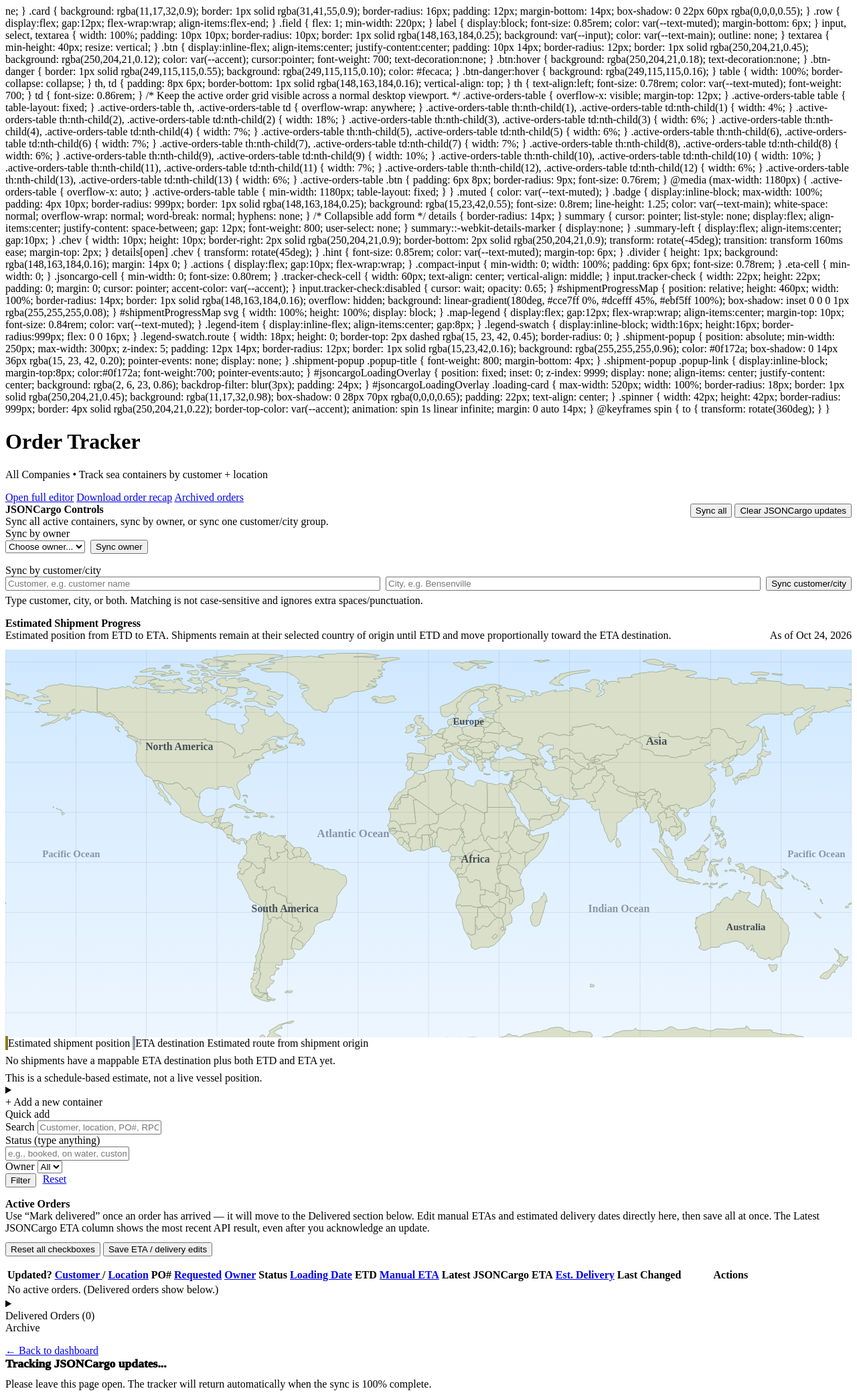
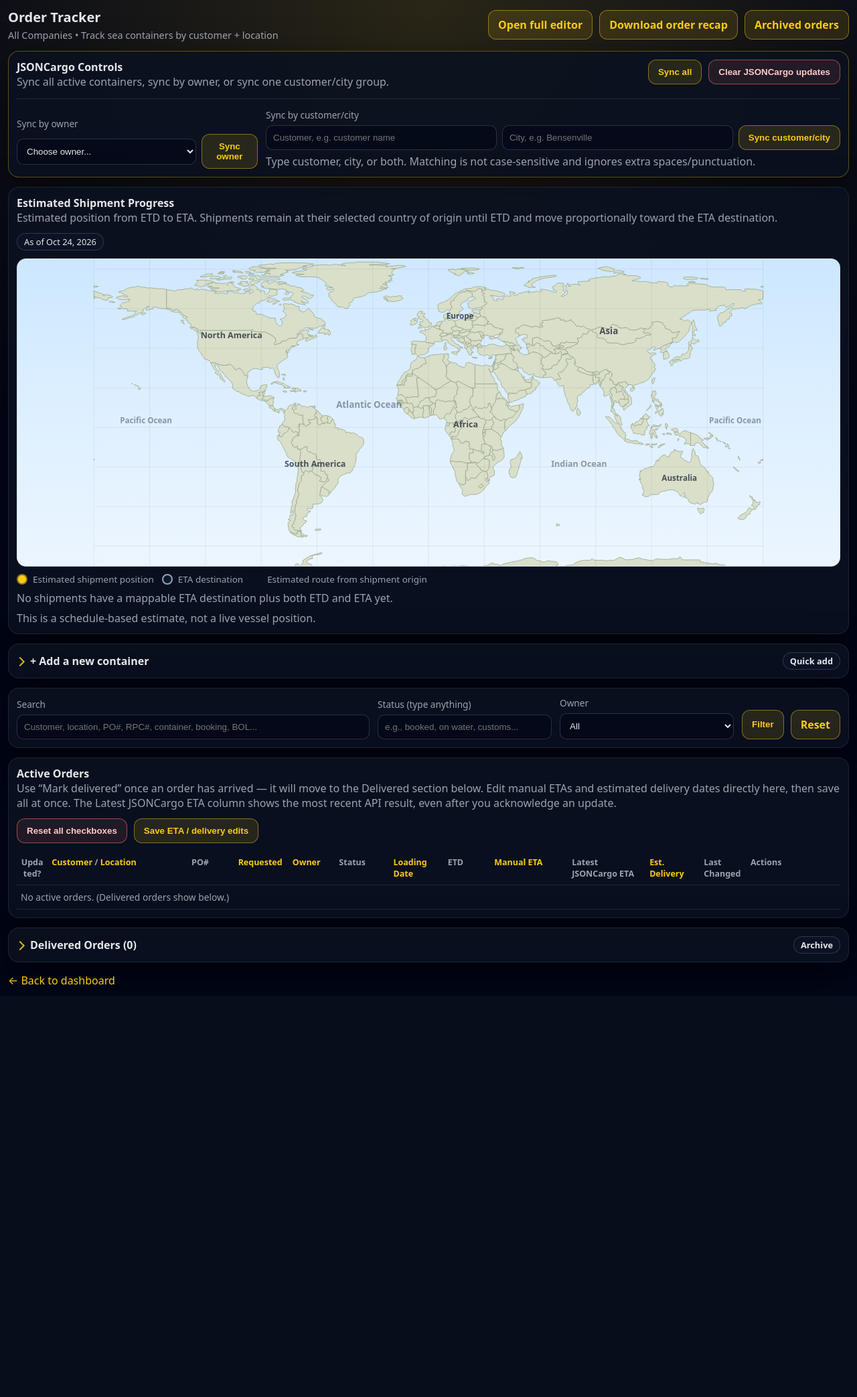
Before and after one commit to spencerlevinson11/lemonade-automation-portal, a Django app: page /automations/orders/ in a window 1280 px wide. Shown: the whole page at 67% size. After the commit the page ends 1470 px from the top, so only its background shows below. Run offline with Django 5.2, Linux system fonts and the light colour scheme; a user stored in the database is signed in; data comes from the database, SQL or seed files in the repository; data that the repository does not hold is empty; parts of the project's set-up code (start-up, migrations or seed data) failed here and were passed over; some libraries are stand-ins or nearby versions.

Commit message:
Implement order tracker HTML template
Added HTML structure and styles for order tracker.

```diff
--- a/core/templates/core/order_tracker.html
+++ b/core/templates/core/order_tracker.html
@@ -1,4 +1,39 @@
-ne; }
+<!DOCTYPE html>
+<html lang="en">
+<head>
+  <meta charset="utf-8">
+  <title>{{ automation_name }}</title>
+  <meta name="viewport" content="width=device-width, initial-scale=1">
+
+
+  <style>
+    :root {
+      --bg-main: #020617;
+      --bg-card: #0b1120;
+      --accent: #facc15;
+      --text-main: #e5e7eb;
+      --text-muted: #9ca3af;
+      --border-subtle: #1f2937;
+      --success: #4ade80;
+      --danger: #f97373;
+      --input: rgba(2, 6, 23, 0.6);
+    }
+    * { box-sizing: border-box; }
+    body {
+      margin: 0; padding: 12px;
+      font-family: system-ui, -apple-system, BlinkMacSystemFont, "Segoe UI", sans-serif;
+      background: radial-gradient(circle at top, rgba(250, 204, 21, 0.16), transparent 55%) var(--bg-main);
+      color: var(--text-main);
+    }
+    .wrap { width: 100%; max-width: 1920px; margin: 0 auto; }
+    .top {
+      display:flex; justify-content:space-between; align-items:center; gap:12px;
+      margin-bottom: 14px;
+    }
+    .title h1 { margin:0; font-size: 1.25rem; }
+    .title p { margin:4px 0 0; color: var(--text-muted); font-size: 0.9rem; }
+    a { color: var(--accent); text-decoration:none; }
+    a:hover { text-decoration: underline; }
 
     .card {
       background: rgba(11,17,32,0.9);
```
